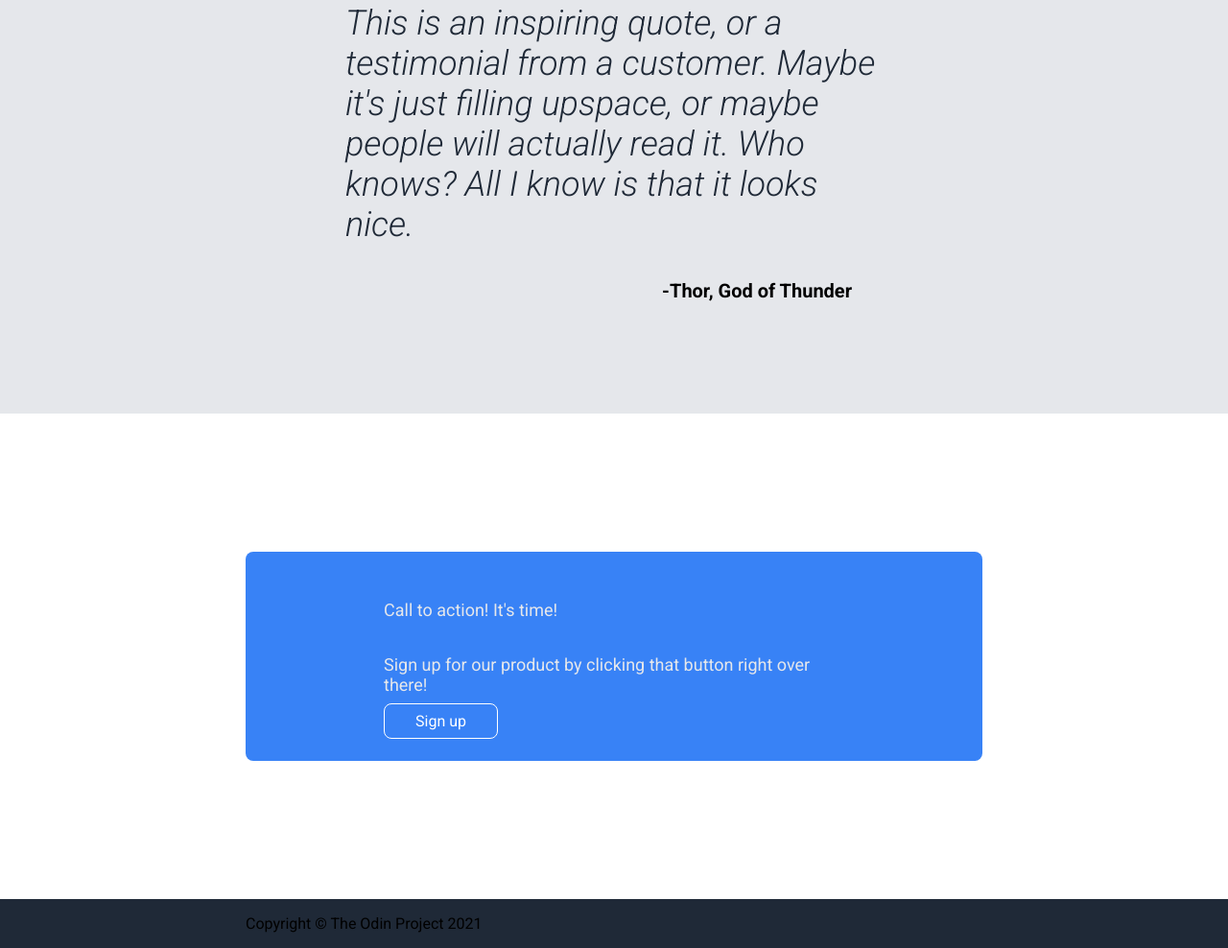
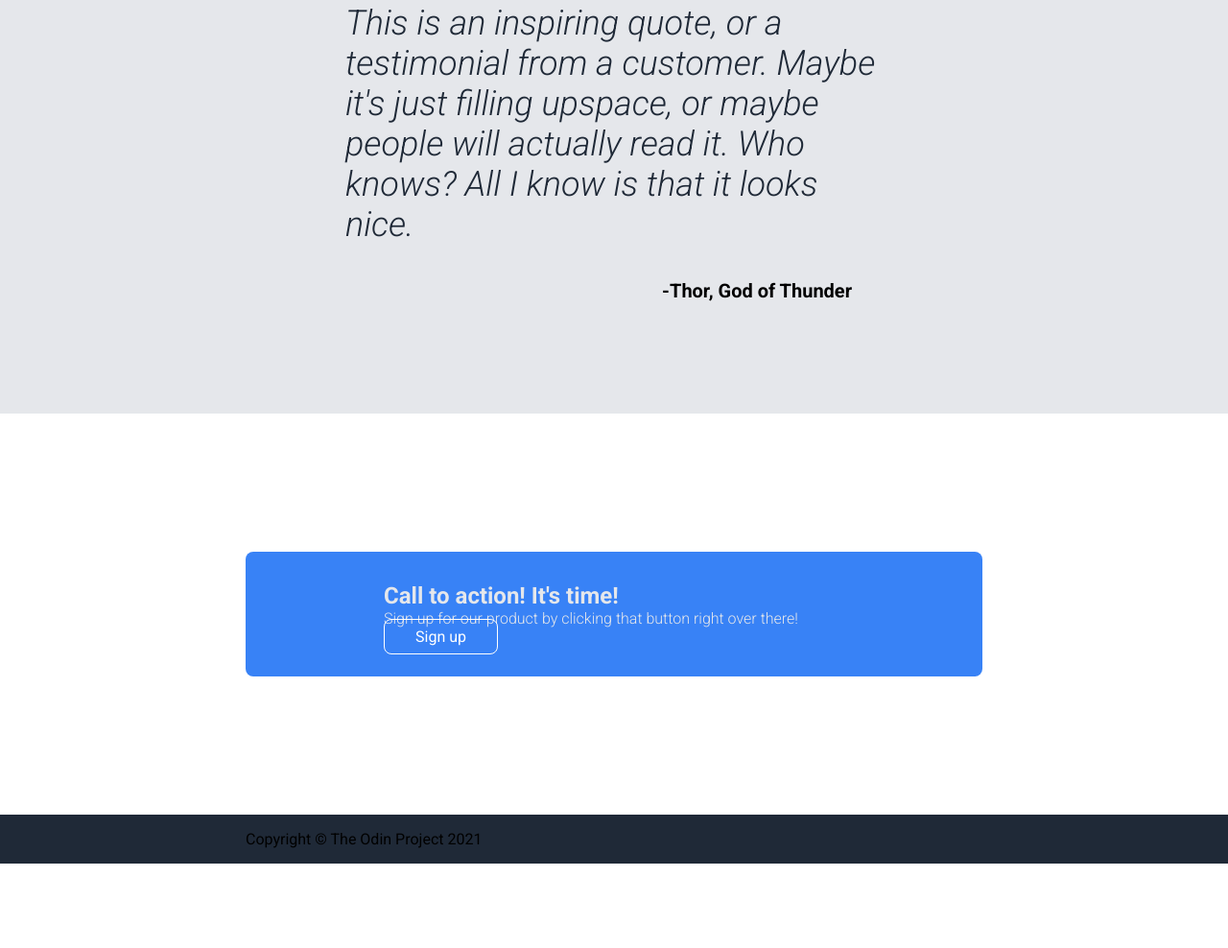
Before and after one commit to luccaromaniello/theodinproject, a plain HTML site: page projects/landing-page/index.html in a window 1280 px wide. Shown: the part 1242-2230 px from the top of the page at 96% size. After the commit the page ends 2142 px from the top, so only its background shows below. Drawn offline with Linux system fonts and the light colour scheme.

Commit message:
Add styles to cta section texts

```diff
--- a/projects/landing-page/index.html
+++ b/projects/landing-page/index.html
@@ -66,7 +66,7 @@
     <div class="alignment">
       <div class="cta-container">
         <div class="description">
-          <p>Call to action! It's time!</p>
+          <h3>Call to action! It's time!</h3>
           <p>Sign up for our product by clicking that button right over there!</p>
         </div>
         <a href="" class="cta-button secondary">Sign up</a>
--- a/projects/landing-page/styles/styles.css
+++ b/projects/landing-page/styles/styles.css
@@ -167,3 +167,14 @@ h2 {
 .cta-container a {
   text-decoration: none;
 }
+
+h3 {
+  font-size: 24px;
+  margin: 0;
+}
+
+.cta-container .description p {
+  font-size: 16px;
+  font-weight: 300;
+  margin: 0;
+}
```
